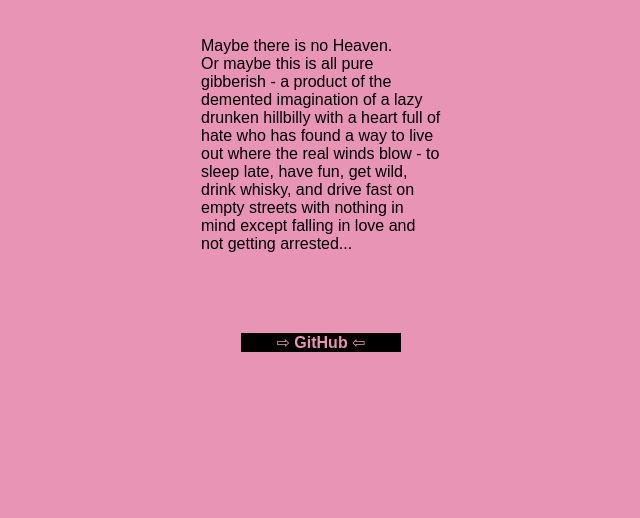
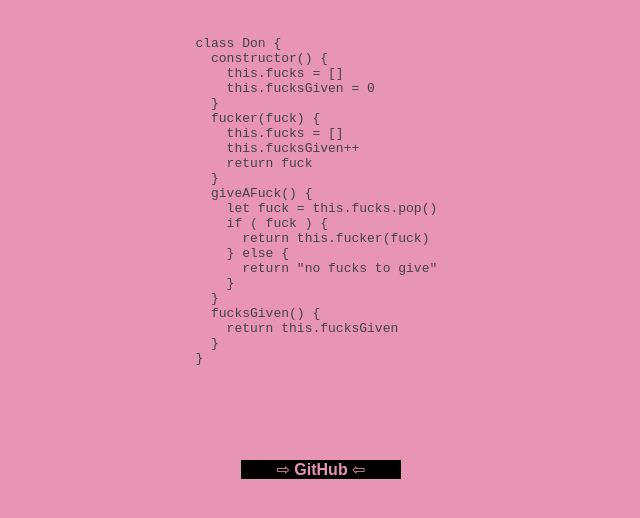
Before and after one commit to therocketforever/wicked-feeling, a plain HTML site: page index.html in a window 1280 px wide. Shown: the part 102-620 px from the top of the page, without its empty margins (319-959 px from the left). Drawn offline with Linux system fonts and the light colour scheme.

Commit message:
Adds some fucks

```diff
--- a/index.html
+++ b/index.html
@@ -10,11 +10,43 @@
     <h1> DON WEI IS </h1>
     <h2> A BAD INFLUENCE </h2>
 
-    <p class="quote">
-    Maybe there is no Heaven.<br />Or maybe this is all pure gibberish - a product of the demented imagination of a lazy drunken hillbilly with a heart full of hate who has found a way to live out where the real winds blow - to sleep late, have fun, get wild, drink whisky, and drive fast on empty streets with nothing in mind except falling in love and not getting arrested...
-    <!-- — Hunter S. Thompson -->
-    </p>
+    <pre>
+      <code>
+        class Don {
+          constructor() {
+            this.fucks = []
+            this.fucksGiven = 0
+          }
+          fucker(fuck) {
+            this.fucks = []
+            this.fucksGiven++
+            return fuck
+          }
+          giveAFuck() {
+            let fuck = this.fucks.pop()
+            if ( fuck ) {
+              return this.fucker(fuck)
+            } else {
+              return "no fucks to give"
+            }
+          }
+          fucksGiven() {
+            return this.fucksGiven
+          }
+        }
+      </code>
+    </pre>
 
     <p class="glink">&#8680 <a href="https://github.com/therocketforever">GitHub</a> &#8678</p>
+<script>
+  (function(i,s,o,g,r,a,m){i['GoogleAnalyticsObject']=r;i[r]=i[r]||function(){
+  (i[r].q=i[r].q||[]).push(arguments)},i[r].l=1*new Date();a=s.createElement(o),
+  m=s.getElementsByTagName(o)[0];a.async=1;a.src=g;m.parentNode.insertBefore(a,m)
+  })(window,document,'script','//www.google-analytics.com/analytics.js','ga');
+
+  ga('create', 'UA-43750374-3', 'auto');
+  ga('send', 'pageview');
+
+</script>
   </body>
 </html>
--- a/style.css
+++ b/style.css
@@ -23,12 +23,20 @@ h2 {
   width: 14.7rem;
   margin: auto;
   text-align: center;
-  margin-top: 0.05em
+  margin-top: 0.05em;
   padding-top: 0em;
   padding-left: 0.6em;
   padding-right: 0.25em;
   padding-bottom: 0em;
   margin-bottom: 1em;
+}
+
+pre {
+  margin: auto;
+  width: 23.5rem;
+}
+
+ code {
 }
 
 svg {
```
